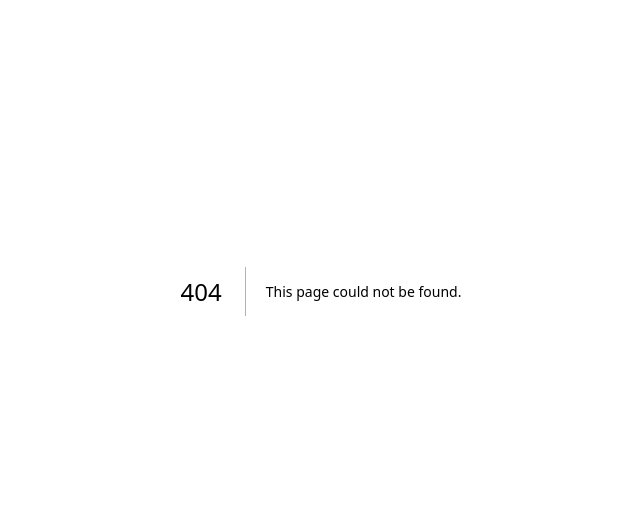
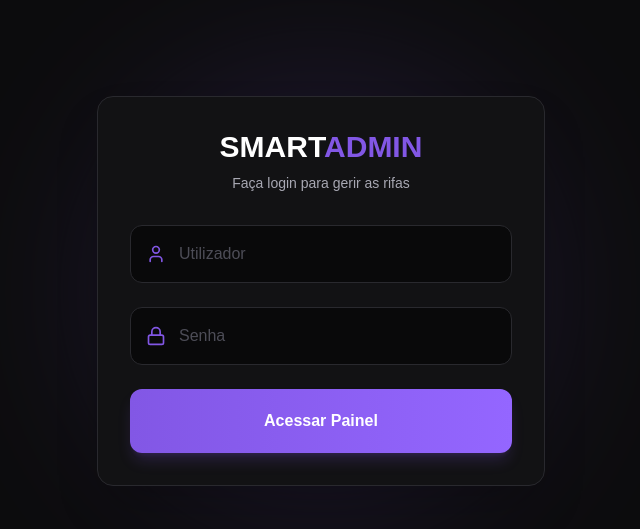
Before and after one commit to RaylanGabriel/rifa-smartlucky, a Next.js app: page /admin/login in a window 1280 px wide. Before the commit this address had no page. Shown: the part 109-638 px from the top of the page, without its empty margins (319-959 px from the left). Built offline with nearby package versions, Linux system fonts and the light colour scheme.

Commit message:
ajeitando a cagada

```diff
--- a/src/app/api/admin/login/page.tsx
+++ b/src/app/admin/login/page.tsx
@@ -14,7 +14,7 @@ export default function LoginPage() {
 
     if (usuario === process.env.NEXT_PUBLIC_ADM_USUARIO && senha === process.env.NEXT_PUBLIC_ADM_SENHA) {
       localStorage.setItem("smartlucky_admin", "true");
-      router.push("/admin");
+      router.push("/api/admin");
     } else {
       alert("Credenciais inválidas!");
     }
--- a/src/app/api/admin/page.tsx
+++ b/src/app/admin/page.tsx
@@ -40,7 +40,7 @@ export default function AdminPage() {
     if (!confirm(msg)) return;
 
     try {
-      const res = await fetch('/api/admin/acoes', {
+      const res = await fetch('admin/acoes', {
         method: 'POST',
         headers: { 'Content-Type': 'application/json' },
         body: JSON.stringify({ id, action: acao })
```
Also changed, not shown: src/app/admin/acoes/route.ts (renamed from src/app/api/admin/acoes/route.ts).
